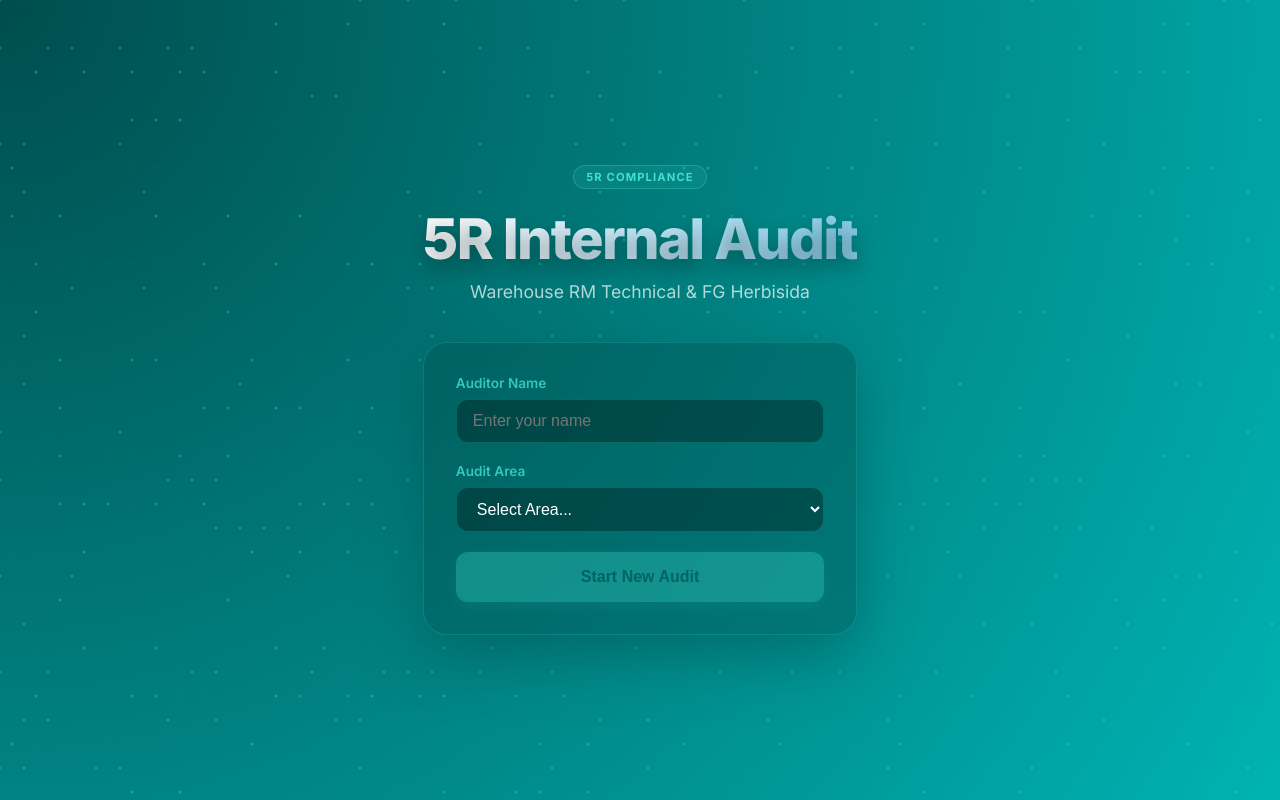
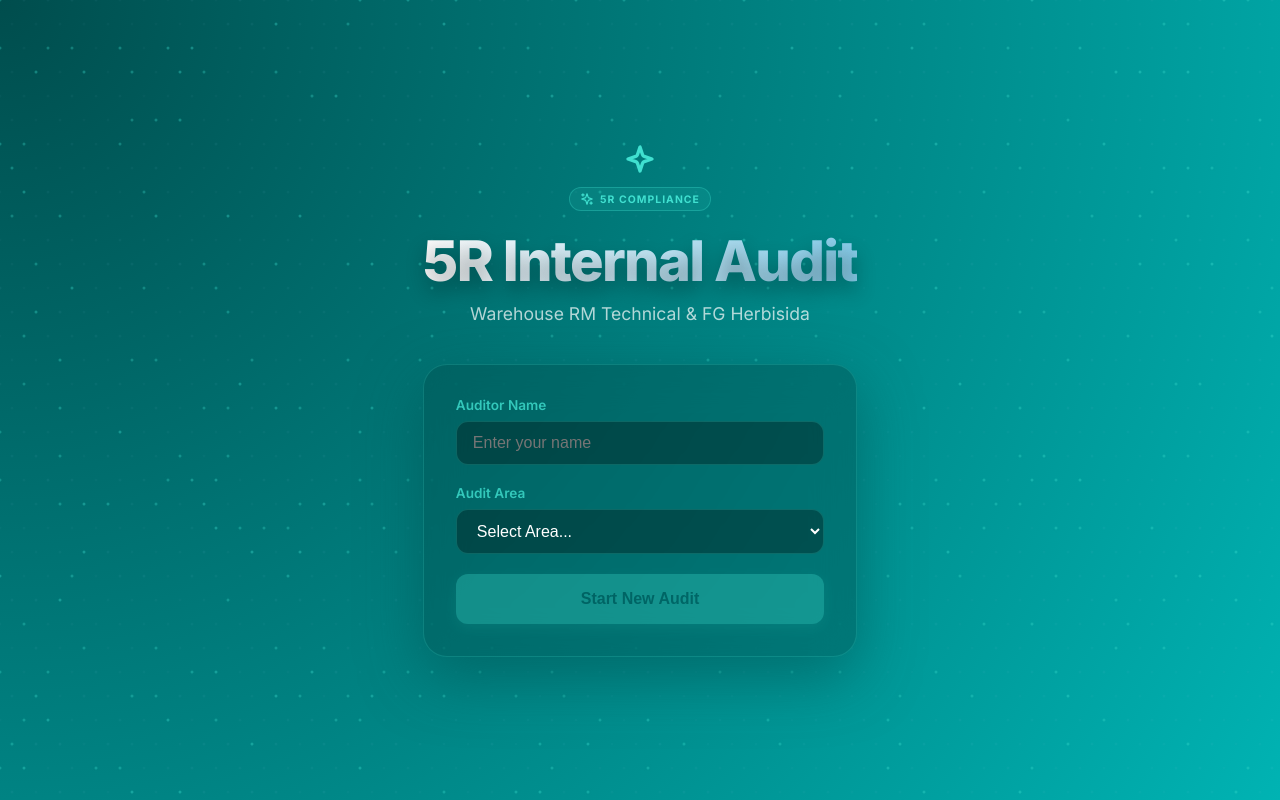
Before and after one commit to Logistic230394/5R-Warehouse, a React (Vite) app: page / in a window 1280 px wide. Built offline with nearby package versions, Linux system fonts and the light colour scheme.

Commit message:
feat(ui): Integrate app logo and enhance badge styles
Introduces the `AppLogo` component and incorporates it into the welcome and results screens.
Also, refines the styling of the `.badge` component for better visual consistency, including adding an icon.

```diff
--- a/src/components/Icons.tsx
+++ b/src/components/Icons.tsx
@@ -19,7 +19,7 @@ export const CodeIcon = (props: any) => (
 );
 
 export const SparklesIcon = (props: any) => (
-    <svg xmlns="http://www.w3.org/2000/svg" viewBox="0 0 24 24" fill="none" stroke="currentColor" strokeWidth="2" strokeLinecap="round" strokeLinejoin="round" {...props}>
+    <svg xmlns="http://www.w3.org/2000/svg" width="14" height="14" viewBox="0 0 24 24" fill="none" stroke="currentColor" strokeWidth="2" strokeLinecap="round" strokeLinejoin="round" {...props}>
         <path d="m12 3-1.912 5.813a2 2 0 0 1-1.275 1.275L3 12l5.813 1.912a2 2 0 0 1 1.275 1.275L12 21l1.912-5.813a2 2 0 0 1 1.275-1.275L21 12l-5.813-1.912a2 2 0 0 1-1.275-1.275L12 3Z" /><path d="M5 3v4" /><path d="M19 17v4" /><path d="M3 5h4" /><path d="M17 19h4" />
     </svg>
 );
@@ -37,8 +37,14 @@ export const ArrowUpIcon = (props: any) => (
 );
 
 export const GridIcon = (props: any) => (
-    <svg xmlns="http://www.w3.org/2000/svg" viewBox="0 0 24 24" fill="none" stroke="currentColor" strokeWidth="2" strokeLinecap="round" strokeLinejoin="round" {...props}>
+    <svg xmlns="http://www.w3.org/2000/svg" width="16" height="16" viewBox="0 0 24 24" fill="none" stroke="currentColor" strokeWidth="2" strokeLinecap="round" strokeLinejoin="round" {...props}>
         <rect width="7" height="7" x="3" y="3" rx="1" /><rect width="7" height="7" x="14" y="3" rx="1" /><rect width="7" height="7" x="14" y="14" rx="1" /><rect width="7" height="7" x="3" y="14" rx="1" />
+    </svg>
+);
+
+export const AppLogo = (props: any) => (
+    <svg xmlns="http://www.w3.org/2000/svg" width="32" height="32" viewBox="0 0 24 24" fill="none" stroke="currentColor" strokeWidth="2.5" strokeLinecap="round" strokeLinejoin="round" style={{ color: '#40e0d0' }} {...props}>
+        <path d="m12 3-1.912 5.813a2 2 0 0 1-1.275 1.275L3 12l5.813 1.912a2 2 0 0 1 1.275 1.275L12 21l1.912-5.813a2 2 0 0 1 1.275-1.275L21 12l-5.813-1.912a2 2 0 0 1-1.275-1.275L12 3Z" />
     </svg>
 );
 
--- a/src/index.css
+++ b/src/index.css
@@ -47,10 +47,15 @@ body, html {
     text-align: center; max-width: 500px;
 }
 .badge {
-    display: inline-block; padding: 4px 12px; border-radius: 99px;
+    display: inline-flex; align-items: center; gap: 6px;
+    padding: 4px 10px; border-radius: 99px;
     background: rgba(64, 224, 208, 0.1); color: var(--accent);
-    font-size: 0.7rem; font-weight: 700; letter-spacing: 0.1em;
+    font-size: 0.65rem; font-weight: 700; letter-spacing: 0.1em;
     margin-bottom: 16px; border: 1px solid rgba(64, 224, 208, 0.3);
+}
+.app-logo-container {
+    margin-bottom: 12px;
+    display: flex; justify-content: center;
 }
 .hero-content h1 {
     font-size: 3.5rem; font-weight: 800; margin: 0; letter-spacing: -0.03em;
--- a/src/index.tsx
+++ b/src/index.tsx
@@ -22,7 +22,8 @@ import {
     ArrowUpIcon,
     GridIcon,
     CodeIcon,
-    FileTextIcon
+    FileTextIcon,
+    AppLogo
 } from './components/Icons';
 
 function App() {
@@ -227,7 +228,13 @@ function App() {
             {view === 'welcome' && (
                 <div className="audit-stage center-flex">
                     <div className="hero-content">
-                        <div className="badge">5R COMPLIANCE</div>
+                        <div className="app-logo-container">
+                            <AppLogo />
+                        </div>
+                        <div className="badge">
+                            <SparklesIcon />
+                            5R COMPLIANCE
+                        </div>
                         <h1>5R Internal Audit</h1>
                         <p>Warehouse RM Technical & FG Herbisida</p>
 
@@ -343,7 +350,13 @@ function App() {
                     <div className="results-container">
                         <div className="results-header">
                             <div className="summary-info">
-                                <span className="badge">LAPORAN AUDIT 5R</span>
+                                <div className="app-logo-container" style={{ justifyContent: 'flex-start', marginBottom: '8px' }}>
+                                    <AppLogo width="24" height="24" />
+                                </div>
+                                <div className="badge">
+                                    <SparklesIcon />
+                                    LAPORAN AUDIT 5R
+                                </div>
                                 <h1>{currentSession.area}</h1>
                                 <div className="meta-grid">
                                     <div className="meta-item">
```
